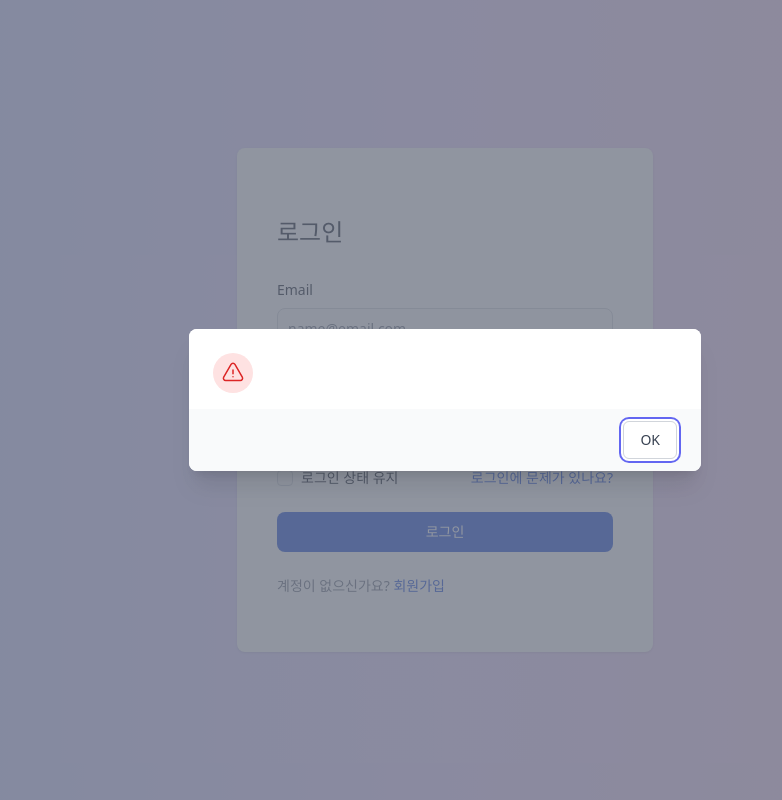
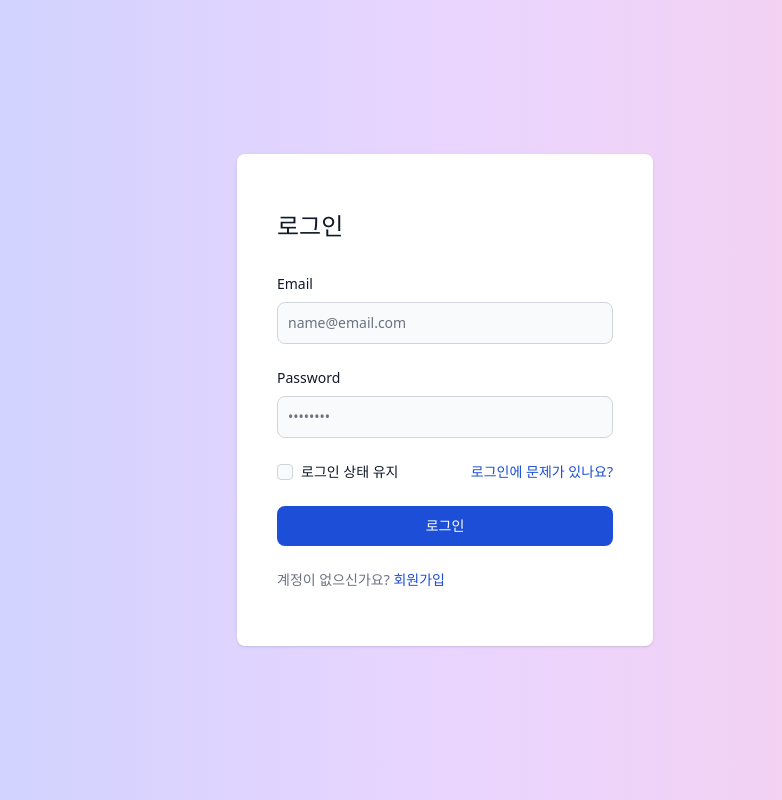
Before and after one commit to Newserenity/oku-app, a Next.js app: page /users/login in a window 1280 px wide. Shown: the whole page, without its empty margins (195-977 px from the left). Built offline with nearby package versions, Linux system fonts and the light colour scheme.

Commit message:
fix modal with  recoil

```diff
--- /dev/null
+++ b/components/atom.ts
@@ -0,0 +1,8 @@
+import { atom } from "recoil";
+
+const serverErrorModalstate = atom({
+  key: "warningModalstate",
+  default: false,
+});
+
+export { serverErrorModalstate };
--- a/components/modals/Warning.tsx
+++ b/components/modals/ServerError.tsx
@@ -2,25 +2,15 @@ import React from "react";
 import { Fragment, useRef, useState } from "react";
 import { Dialog, Transition } from "@headlessui/react";
 import { ExclamationTriangleIcon } from "@heroicons/react/24/outline";
+import { useRecoilState } from "recoil";
+import { serverErrorModalstate } from "@components/atom";
 
-interface IWarning {
-  state: boolean;
-  title?: string;
-  message?: string;
-}
-
-function Warning(props: IWarning) {
-  const [open, setOpen] = useState(true);
-  const cancelButtonRef = useRef(null);
+function ServerError() {
+  const [open, setOpen] = useRecoilState(serverErrorModalstate);
 
   return (
     <Transition.Root show={open} as={Fragment}>
-      <Dialog
-        as="div"
-        className="relative z-10"
-        initialFocus={cancelButtonRef}
-        onClose={setOpen}
-      >
+      <Dialog as="div" className="relative z-10" onClose={setOpen}>
         <Transition.Child
           as={Fragment}
           enter="ease-out duration-300"
@@ -58,10 +48,16 @@ function Warning(props: IWarning) {
                         as="h3"
                         className="text-lg font-medium leading-6 text-gray-900"
                       >
-                        {props.title}
+                        OKU 서버에 연결할 수 없습니다.
                       </Dialog.Title>
                       <div className="mt-2">
-                        <p className="text-sm text-gray-500">{props.message}</p>
+                        <p className="text-sm text-gray-500">
+                          예기치 못한 서버 에러가 발생했습니다. 이 에러가
+                          반복된다면 관리자에게 문의하세요.
+                        </p>
+                        <p className="text-sm text-yellow-500 mt-3">
+                          &#40;500 ERROR&#41; Hint - Backend is Offline
+                        </p>
                       </div>
                     </div>
                   </div>
@@ -71,7 +67,6 @@ function Warning(props: IWarning) {
                     type="button"
                     className="mt-3 inline-flex w-full justify-center rounded-md border border-gray-300 bg-white px-4 py-2 text-base font-medium text-gray-700 shadow-sm hover:bg-gray-50 focus:outline-none focus:ring-2 focus:ring-indigo-500 focus:ring-offset-2 sm:mt-0 sm:ml-3 sm:w-auto sm:text-sm"
                     onClick={() => setOpen(false)}
-                    ref={cancelButtonRef}
                   >
                     OK
                   </button>
@@ -85,4 +80,4 @@ function Warning(props: IWarning) {
   );
 }
 
-export default Warning;
+export default ServerError;
--- a/pages/users/login.tsx
+++ b/pages/users/login.tsx
@@ -1,13 +1,17 @@
-import Warning from "@components/modals/Warning";
+import { serverErrorModalstate } from "@components/atom";
+import ServerError from "@components/modals/ServerError";
+import Warning from "@components/modals/ServerError";
+import { timeStamp } from "console";
 import Link from "next/link";
 import { useState } from "react";
 import { FieldErrors, useForm } from "react-hook-form";
+import { noWait, useRecoilState } from "recoil";
 
 interface ILoginForm {
   email: string;
   password: string;
   remember: boolean;
-  formError?: string;
+  serverError?: string;
 }
 
 function Login() {
@@ -18,33 +22,42 @@ function Login() {
     setError,
   } = useForm<ILoginForm>({ mode: "onTouched" });
 
-  const [warning, setWarning] = useState(false);
+  const [warning, setWarning] = useRecoilState(serverErrorModalstate);
 
   function onValid(data: ILoginForm) {
     console.log(data);
 
-    setError("formError", { message: "Backend is offline" });
+    setError("serverError", { message: "Backend is offline" });
     setWarning(true);
   }
 
   function onInvalid(errors: FieldErrors) {
     console.log(errors);
+
+    if (errors.serverError) {
+      setWarning(true);
+    }
   }
+
+  const date = new Date();
 
   return (
     <>
-      <Warning
-        state={warning}
-        title={errors.formError?.message}
-        message={errors.formError?.message}
-      />
+      <ServerError />
       <div className="h-screen w-full flex flex-col justify-center items-center bg-gradient-to-r from-indigo-200 via-purple-200 to-pink-200 dark:from-indigo-900 dark:via-purple-900 dark:to-pink-900">
         <div className="relative p-4 w-full max-w-md h-auto">
           <div className="relative bg-white rounded-lg shadow dark:bg-gray-700 py-4">
             <div className="py-10 px-10">
-              <p className="text-red-400 text-xs italic mt-3 ml-1">
-                {errors.formError?.message}
+              <p className="text-red-400 text-xs italic">
+                {errors.serverError?.message}
               </p>
+              {errors.serverError ? (
+                <p className="text-red-400 text-xs italic mb-5">
+                  TimeStamp : {date.toUTCString()}
+                </p>
+              ) : (
+                ""
+              )}
               <h3 className="mb-8 text-2xl font-medium text-gray-900 dark:text-white">
                 로그인
               </h3>
--- a/pages/users/register.tsx
+++ b/pages/users/register.tsx
@@ -56,8 +56,13 @@ function Register() {
                     id="name"
                     className="bg-gray-50 border border-gray-300 text-gray-900 text-sm rounded-lg focus:ring-blue-500 focus:border-blue-500 block w-full p-2.5 dark:bg-gray-600 dark:border-gray-500 dark:placeholder-gray-400 dark:text-white"
                     placeholder="name"
-                    {...register("name", { required: true })}
+                    {...register("name", {
+                      required: "닉네임 필드는 필수입니다",
+                    })}
                   />
+                  <p className="text-red-400 text-xs italic mt-3 ml-1">
+                    {errors.name?.message}
+                  </p>
                 </div>
                 {/* email */}
                 <div>
```
